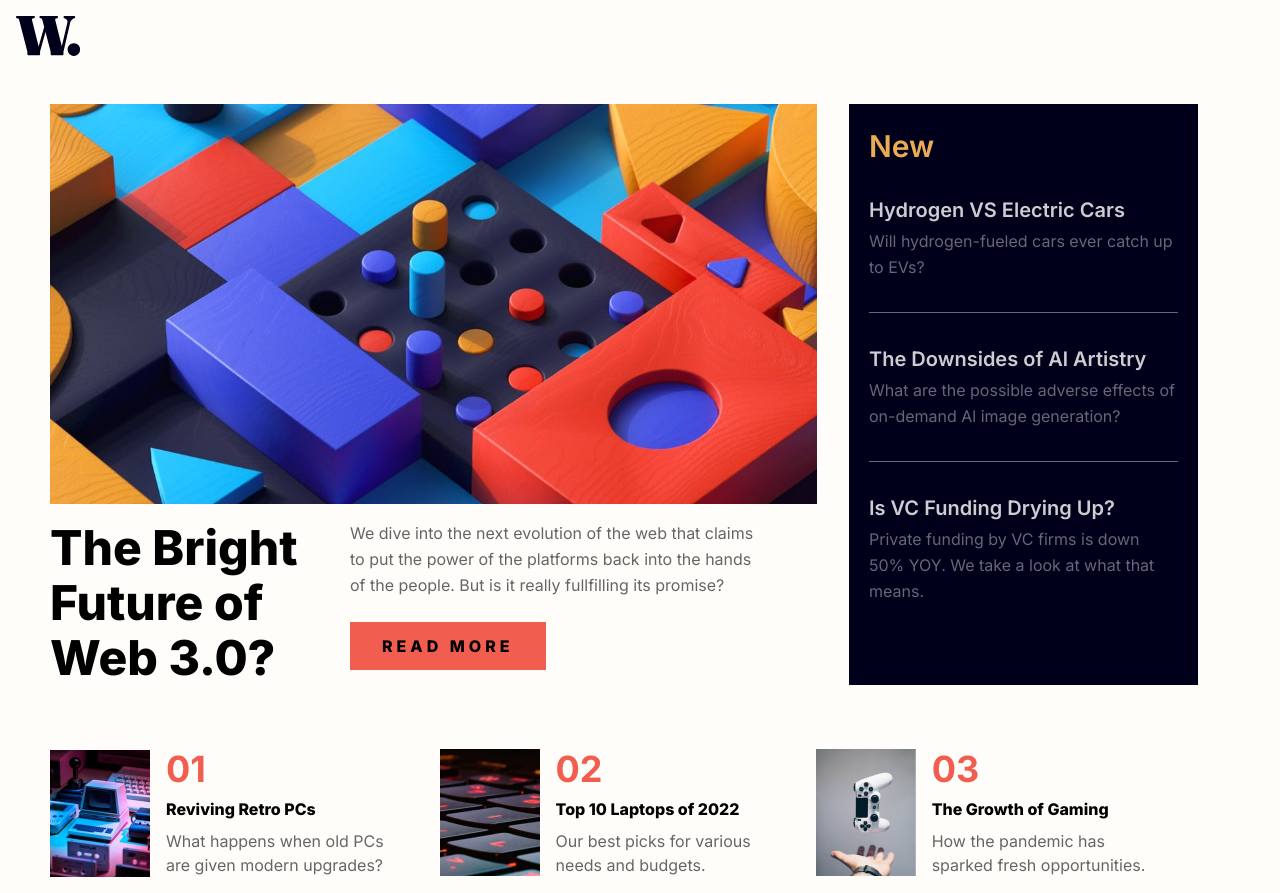
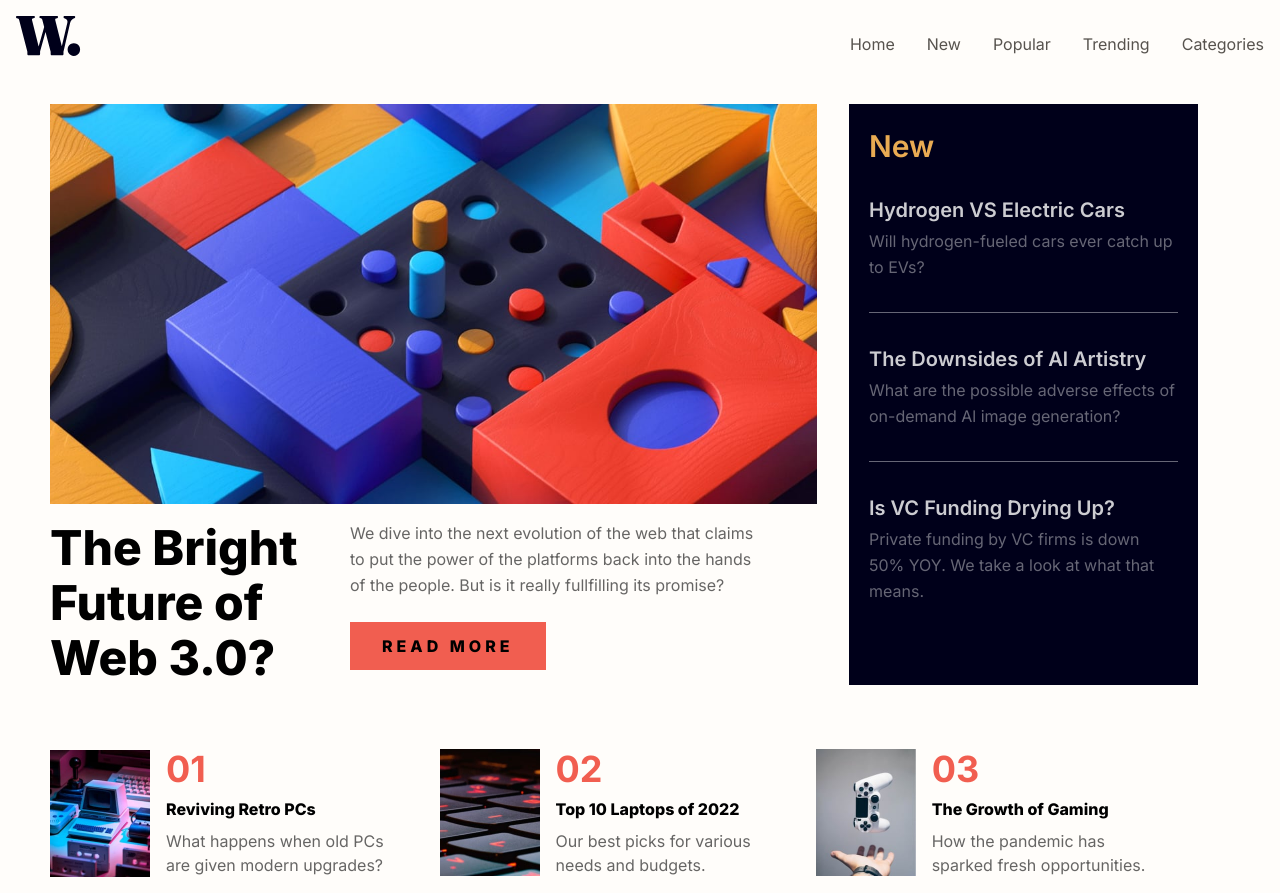
Before and after one commit to J4NBI/news-homepage, a website: page index.html in a window 1280 px wide. Drawn offline with nearby package versions, Linux system fonts and the light colour scheme.

Commit message:
Update index.html

```diff
--- a/index.html
+++ b/index.html
@@ -67,7 +67,7 @@
     <nav class="navbar flex items-center justify-between">
       <img src="./images/logo.svg" alt="" />
       <div
-        class="menue-nav sm:hidden qswipe bg-stone-100 md:bg-transparent p-12 absolute right-0 top-14 swipe flex md:gap-8 md:top-0 w-1/2 md:w-auto md:p-0 md:static flex-col gap-4 md:flex-row md:self-end"
+        class="menue-nav md:flex hidden bg-stone-100 md:bg-transparent p-12 absolute right-0 top-14 swipe flex md:gap-8 md:top-0 w-1/2 md:w-auto md:p-0 md:static flex-col gap-4 md:flex-row md:self-end"
       >
         <a class="text-stone-600 hover:text-black hover:font-bold" href="#body"
           >Home</a
```
